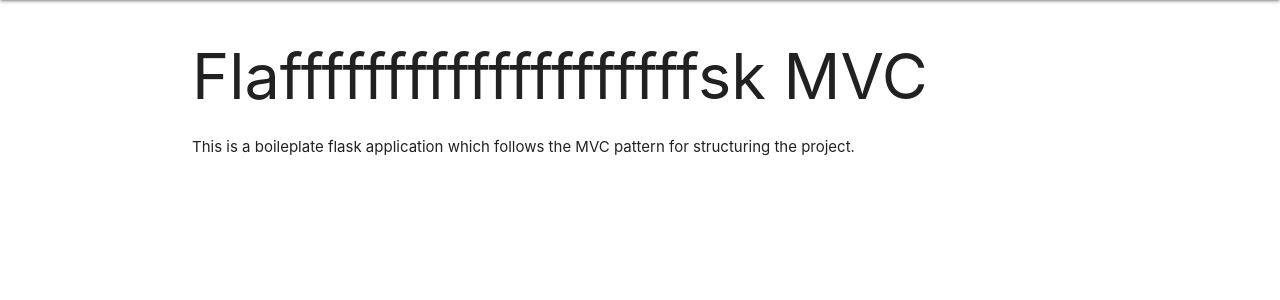
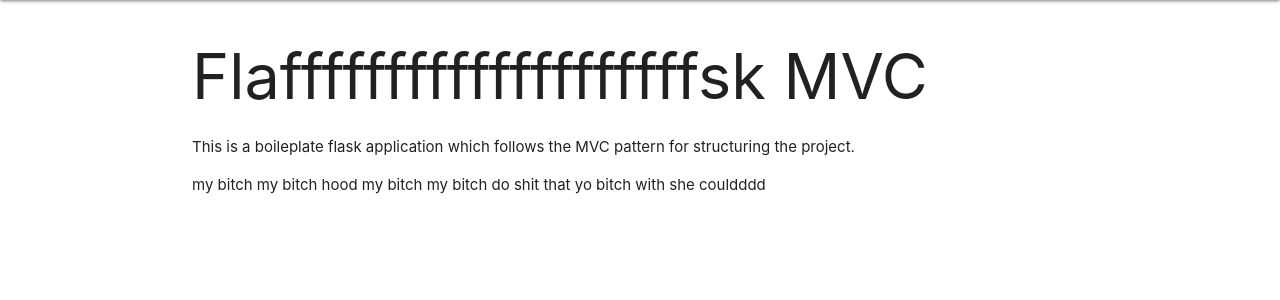
Before and after one commit to AwesomeLL/Web-Project, a Flask app: page / in a window 1280 px wide. Shown: the part 64-364 px from the top of the page. Run offline with Flask 2, Linux system fonts and the light colour scheme; parts of the project's set-up code (start-up, migrations or seed data) failed here and were passed over.

Commit message:
testing.html
smooth brain changes

```diff
--- a/App/templates/index.html
+++ b/App/templates/index.html
@@ -7,4 +7,5 @@
 {% block content %}
     <h1>Flaffffffffffffffffffffsk MVC</h1>
     <p>This is a boileplate flask application which follows the MVC pattern for structuring the project.</p>
+<p> my bitch my bitch hood my bitch my bitch do shit that yo bitch with she couldddd <p>
 {% endblock %}
```
